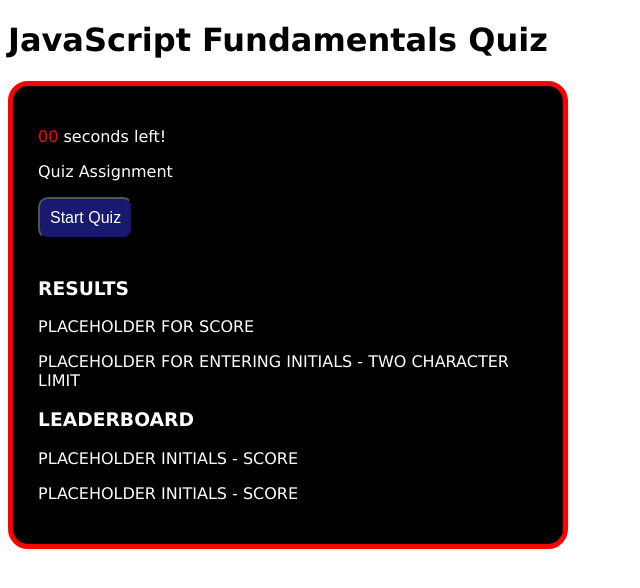
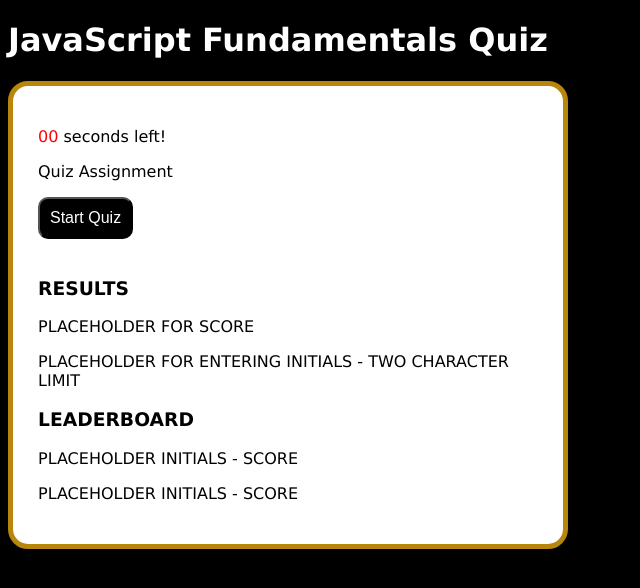
Before and after one commit to mcamarco/WebAPIsCodeQuiz, a plain HTML site: page index.html in a window 1280 px wide. Shown: the whole page, without its empty margins (0-640 px from the left). Drawn offline with Linux system fonts and the light colour scheme.

Commit message:
updating

```diff
--- a/assets/css/style.css
+++ b/assets/css/style.css
@@ -2,21 +2,24 @@
 body {
     /* font-size: 20px; */
     font-family: 'Lucida Sans Unicode';
-    background-color:white;
+    background-color:black;
 
 }
 
-
+h1 {
+    background-color: black;
+    color: white;
+}
 
 /* questions / answers section */
 .quiz {
-    background-color:black;
-    color:white;
+    background-color:white;
+    color:black;
     width: 500px;
     padding: 25px;
-    border: 5px solid red;
+    border: 5px solid darkgoldenrod;
     border-radius: 20px;
-    align-items ;
+    /* align-items:baseline; */
 
 }
 
@@ -31,16 +34,17 @@ p #timer {
 
 button {
     font-size: 16px;
-    background-color: midnightblue;
+    background-color: black;
     color: #fff;
     border-radius: 10px;
     padding: 10px;
     margin-bottom: 20px;
+
 }
 
 button:hover {
-    background-color:bisque;
+    background-color:darkblue;
     /* opacity: 80%; */
     cursor: grab;
-    color: black;
+    color: white;
 }
```
